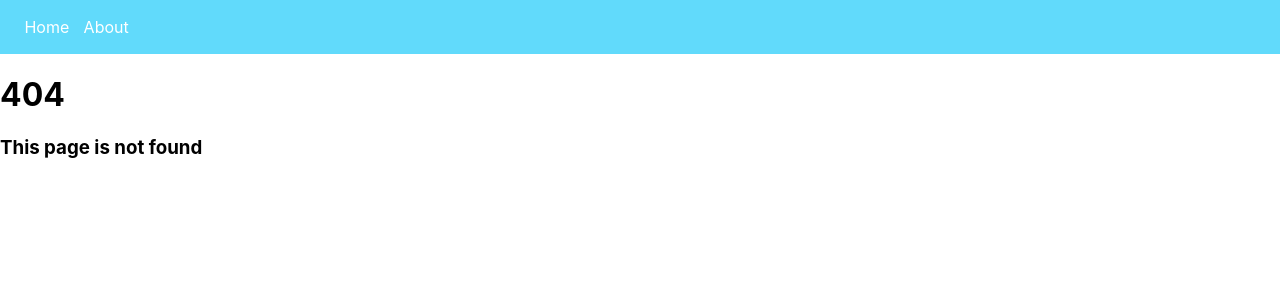
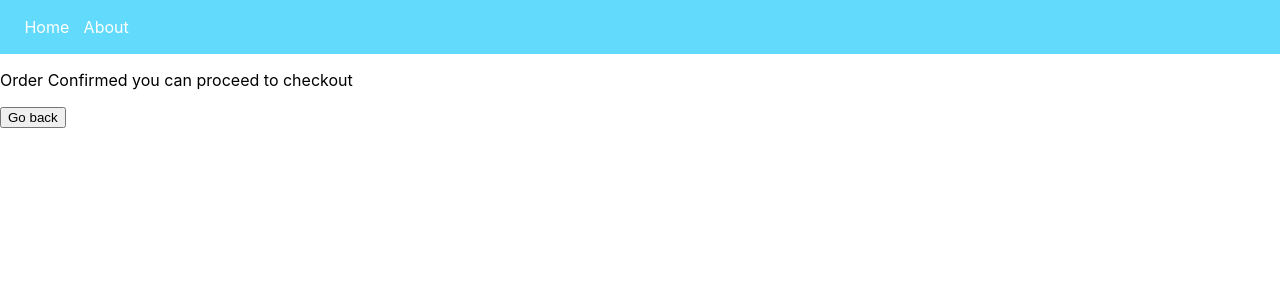
Before and after one commit to Shollytemmy/react-router-demo, a React (Create React App) app: page /order-summary in a window 1280 px wide. Before the commit this address had no page. Shown: the top 300 px of the page. Built offline with nearby package versions, Linux system fonts and the light colour scheme.

Commit message:
added order page with logic

```diff
--- a/src/App.js
+++ b/src/App.js
@@ -4,6 +4,7 @@
 import {Error} from './pages/Error'
 import './App.css'
 import { Navbar } from './components/Navbar';
+import { OrderSummary } from './pages/OrderSummary';
 
 function App() {
   return (
@@ -13,6 +14,7 @@
     <Routes>
       <Route path='/' element={<Home />} />
       <Route path='about' element={<About />} />
+      <Route path='order-summary' element={<OrderSummary />} />
       <Route path='*' element={<Error />} />
     </Routes>
     </>
--- a/src/pages/Home.js
+++ b/src/pages/Home.js
@@ -1,7 +1,12 @@
 import React from 'react'
+import { useNavigate } from 'react-router-dom'
 
 export const Home = () => {
+  const navigate =  useNavigate()
   return (
-    <div> This is the Home page</div>
+    <div>
+        <p>This is the Home page</p>
+        <button onClick={()=> navigate('order-summary')}>place order</button>
+    </div>
   )
 }
--- /dev/null
+++ b/src/pages/OrderSummary.js
@@ -0,0 +1,12 @@
+import React from 'react'
+import { useNavigate } from 'react-router-dom'
+
+export const OrderSummary = () => {
+    const navigate = useNavigate()
+  return (
+    <div>
+        <p>Order Confirmed you can proceed to checkout</p>
+        <button onClick={() => navigate(-1)}>Go back</button>
+    </div>
+  )
+}
```
